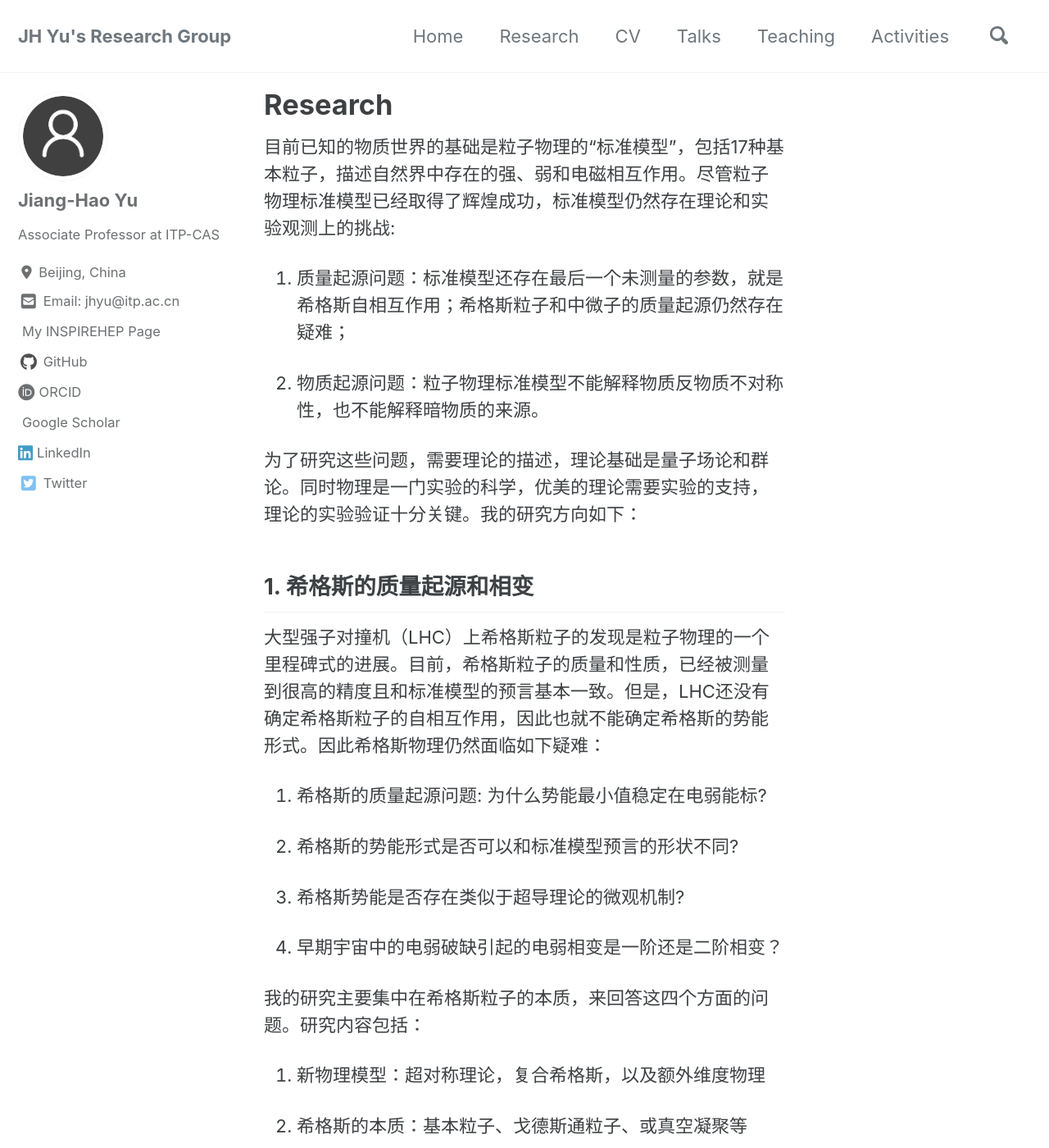
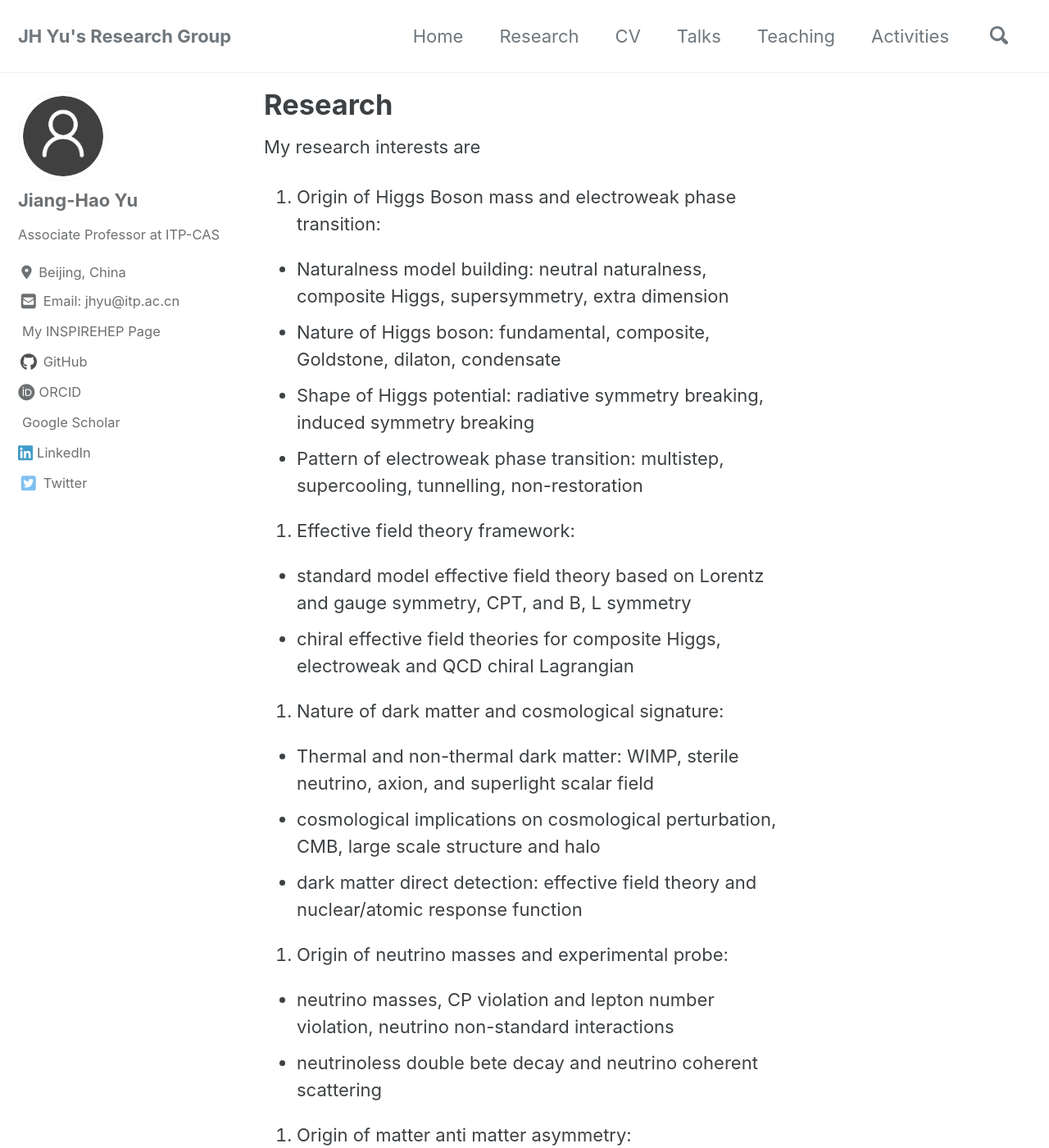
Before and after one commit to jhyu-itp/jhyu-itp.github.io, a Jekyll site: the page built from _pages/research.md, in a window 1280 px wide and 1400 px high. Shown: the whole window at 82% size. Built offline with Jekyll 4.4.1, drawn with Linux system fonts in a browser that asks for light colours; cached includes are drawn as plain includes; nearby versions of some CDN libraries; a style sheet for code colours, icons or effects is not loaded; some of the changed text lies outside the part shown.

Commit message:
Update research.md

```diff
--- a/_pages/research.md
+++ b/_pages/research.md
@@ -24,6 +24,43 @@ feature_row:
         "This is a description of item 3"
 # Delete the previous lines if you prefer not to have a feature row
 ---
+
+
+My research interests are
+
+1. Origin of Higgs Boson mass and electroweak phase transition:
+
+* Naturalness model building: neutral naturalness, composite Higgs, supersymmetry, extra dimension
+* Nature of Higgs boson: fundamental, composite, Goldstone, dilaton, condensate
+* Shape of Higgs potential: radiative symmetry breaking, induced symmetry breaking
+* Pattern of electroweak phase transition: multistep, supercooling, tunnelling, non-restoration
+
+2. Effective field theory framework:
+
+* standard model effective field theory based on Lorentz and gauge symmetry, CPT, and B, L symmetry
+* chiral effective field theories for composite Higgs, electroweak and QCD chiral Lagrangian
+
+3. Nature of dark matter and cosmological signature:
+
+* Thermal and non-thermal dark matter: WIMP, sterile neutrino, axion, and superlight scalar field
+* cosmological implications on cosmological perturbation, CMB, large scale structure and halo
+* dark matter direct detection: effective field theory and nuclear/atomic response function
+
+4. Origin of neutrino masses and experimental probe:
+
+* neutrino masses, CP violation and lepton number violation, neutrino non-standard interactions
+* neutrinoless double bete decay and neutrino coherent scattering
+
+5. Origin of matter anti matter asymmetry:
+
+* electroweak baryogenesis: first order phase transition, CP asymmetry and electric dipole moment
+* leptogenesis: CP asymmetry, lepton number violation, and non-equilibrium field theory
+
+
+
+
+
+-----------------
 
 目前已知的物质世界的基础是粒子物理的“标准模型”，包括17种基本粒子，描述自然界中存在的强、弱和电磁相互作用。尽管粒子物理标准模型已经取得了辉煌成功，标准模型仍然存在理论和实验观测上的挑战:
 
```
